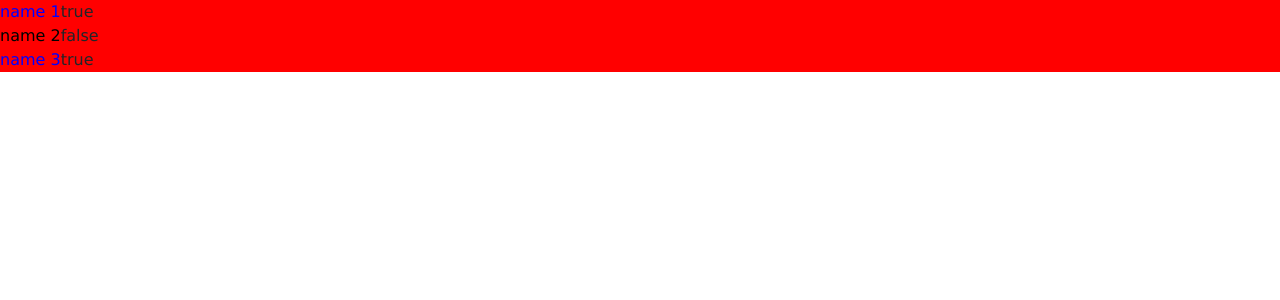
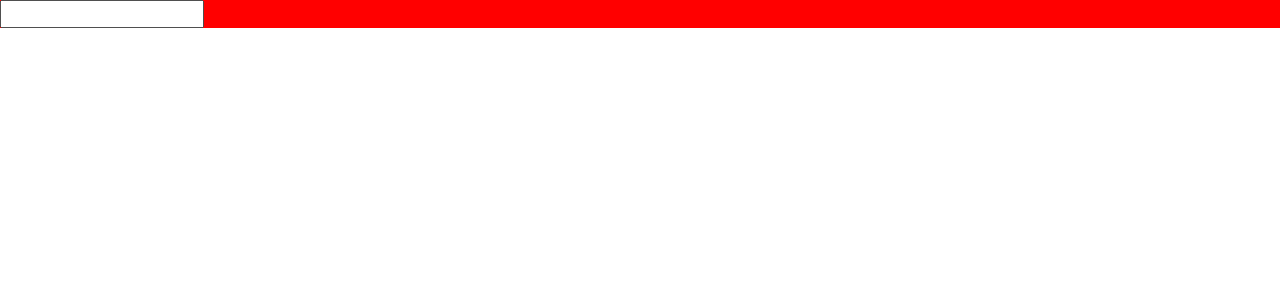
Before and after one commit to trieuquang204/learning-angular, an Angular app: page / in a window 1280 px wide. Shown: the top 300 px of the page. Built offline with nearby package versions, Linux system fonts and the light colour scheme.

Commit message:
ngClass Directive

```diff
--- a/src/app/Container/container.component.html
+++ b/src/app/Container/container.component.html
@@ -14,10 +14,15 @@
 </div> -->
 
 
-<div *ngFor="let item of products">
+<!-- <div *ngFor="let item of products">
  <div [ngStyle]="{backgroundColor: 'red'}">
   <span [ngStyle]="{color: item.status ? 'blue' : 'black'}">{{ item.name }}</span>
   <span>{{ item.status }}</span>
   <br>
  </div>
+</div> -->
+
+
+<div [ngClass]="{changeBg: test}">
+  <input type="text">
 </div>
--- a/src/app/Container/container.component.ts
+++ b/src/app/Container/container.component.ts
@@ -33,9 +33,11 @@ export class ContainerComponent implements OnInit  {
 
 
   // searchValue? : string = "quang hiii";
-  products = [
-    {id: 1, name: "name 1", price: 10, color: 'red', status: true},
-    {id: 2, name: "name 2", price: 90, color: 'blue', status: false},
-    {id: 3, name: "name 3", price: 80, color: 'black', status: true},
-  ]
+  // products = [
+  //   {id: 1, name: "name 1", price: 10, color: 'red', status: true},
+  //   {id: 2, name: "name 2", price: 90, color: 'blue', status: false},
+  //   {id: 3, name: "name 3", price: 80, color: 'black', status: true},
+  // ]
+
+  test : boolean = true;
 }
--- a/src/styles.css
+++ b/src/styles.css
@@ -5,3 +5,7 @@
   box-sizing: border-box;
   font-family: 'Lucida Sans', 'Lucida Sans Regular', 'Lucida Grande', 'Lucida Sans Unicode', Geneva, Verdana, sans-serif;
 }
+
+.changeBg {
+  background-color: red;
+}
```
Also changed, not shown: note.txt.
